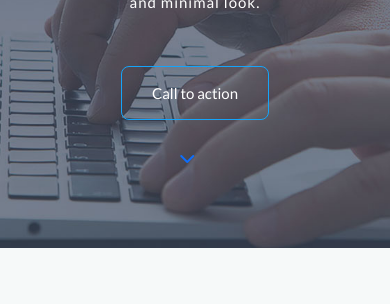
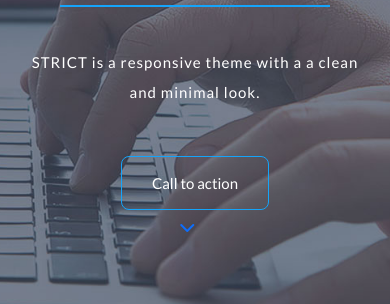
Before and after one commit to rakib098/Strict, a plain HTML site: page index.html in a window 390 px wide. Shown: the part 310-614 px from the top of the page. Drawn offline with Linux system fonts and the light colour scheme; some packages are replaced by stand-ins of ours; a script that the page names is missing.

Commit message:
Update responsive.css

```diff
--- a/css/responsive.css
+++ b/css/responsive.css
@@ -15,7 +15,7 @@
   /* banner-part-start */
 
   #banner{
-    padding-top: 110px;
+    padding-top: 200px;
     padding-bottom: 140px;
   }
 
@@ -54,7 +54,7 @@
 
 #banner .banner_arrow{
   position: absolute;
-  top: 54%;
+  bottom: 35%;
   left: 48%;
   transform: translateX(-50%);
 }
```
